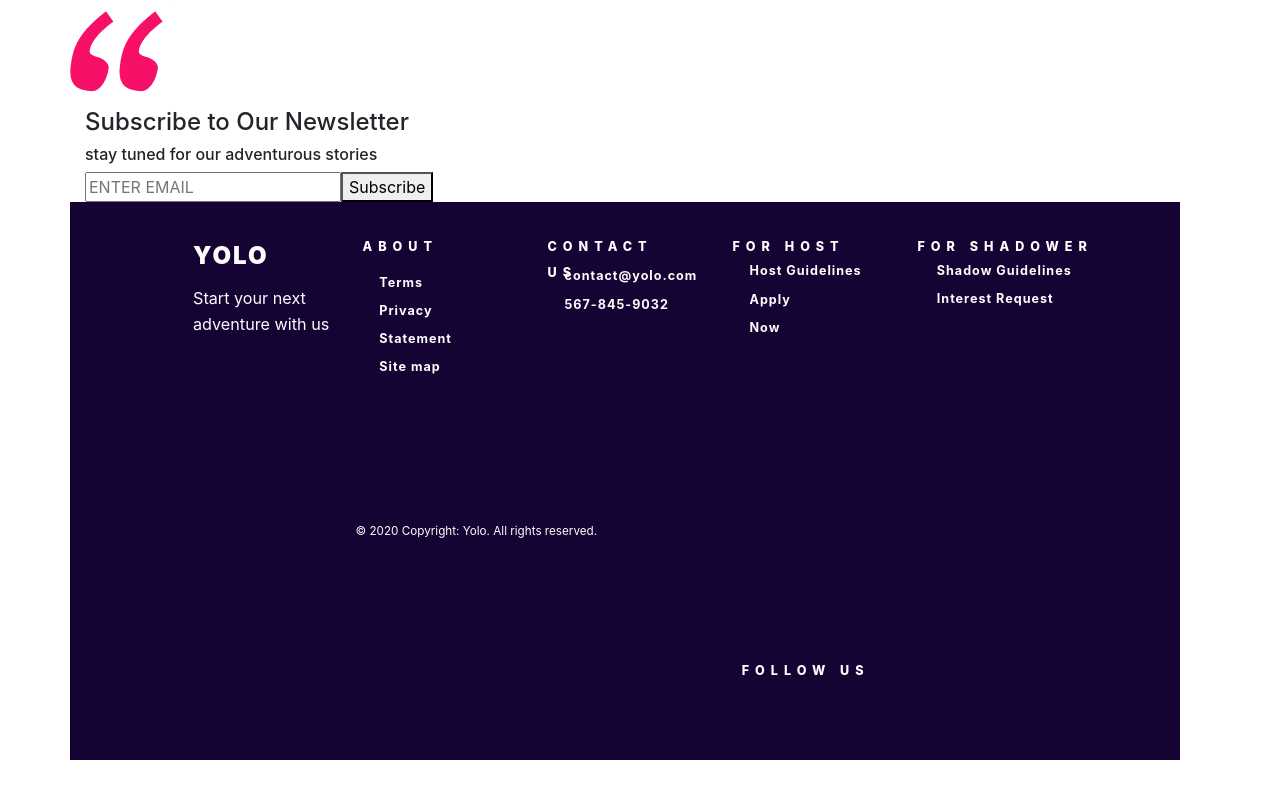
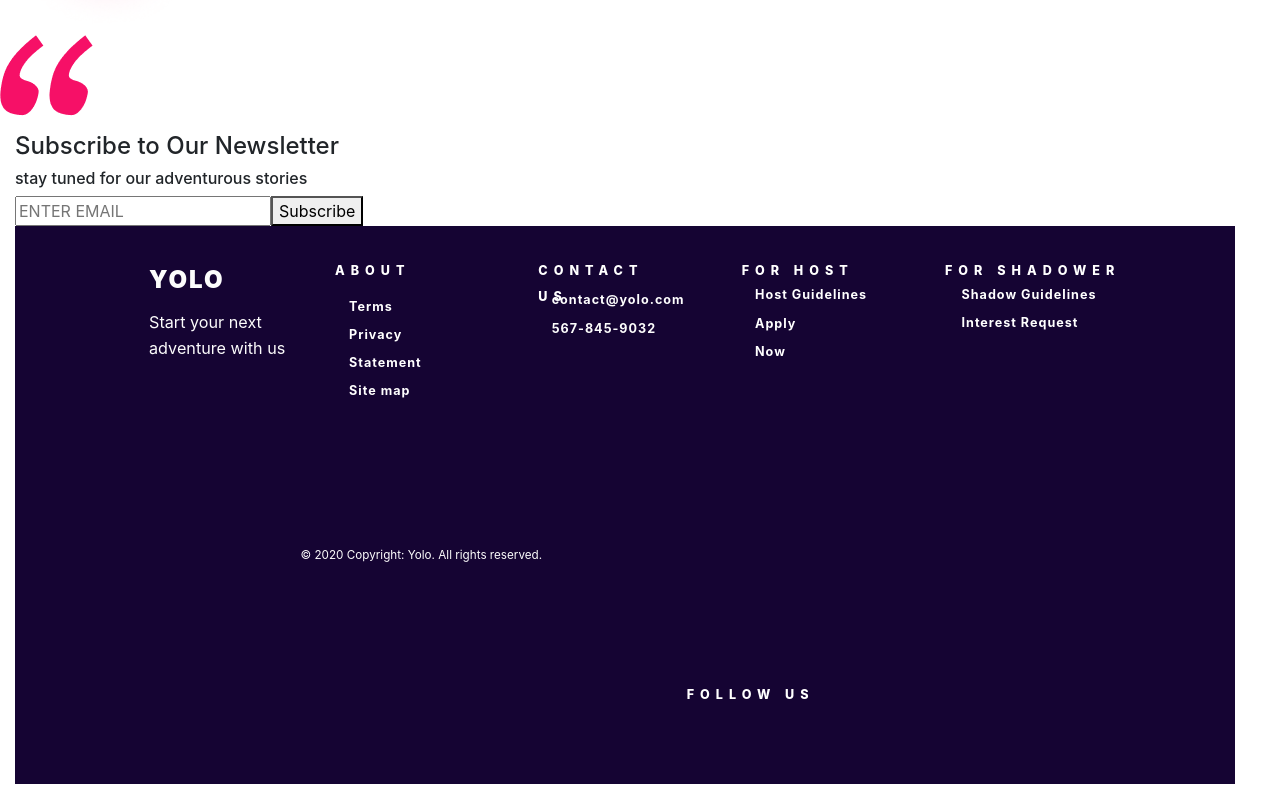
Before and after one commit to yoloventure/frontend, a React (Create React App) app: page / in a window 1280 px wide. Shown: the part 2043-2843 px from the top of the page. Before the commit the page ends 2819 px from the top, so only its background shows below. Built offline with nearby package versions, Linux system fonts and the light colour scheme.

Commit message:
about page responsive

```diff
--- a/src/about/about.js
+++ b/src/about/about.js
@@ -15,7 +15,7 @@ import may from "../photos/may.png";
 class about extends React.Component {
   render() {
     return (
-      <div className="container app">
+      <div className="container-fluid app">
         <Navbar />
 
         <figure className="experience-fig">
@@ -104,7 +104,7 @@ class about extends React.Component {
           </button>
         </div>
 
-        <div className="footerpage">
+        <div className="col offset-.5 footerpage">
           <FooterPage />
         </div>
       </div>
```
